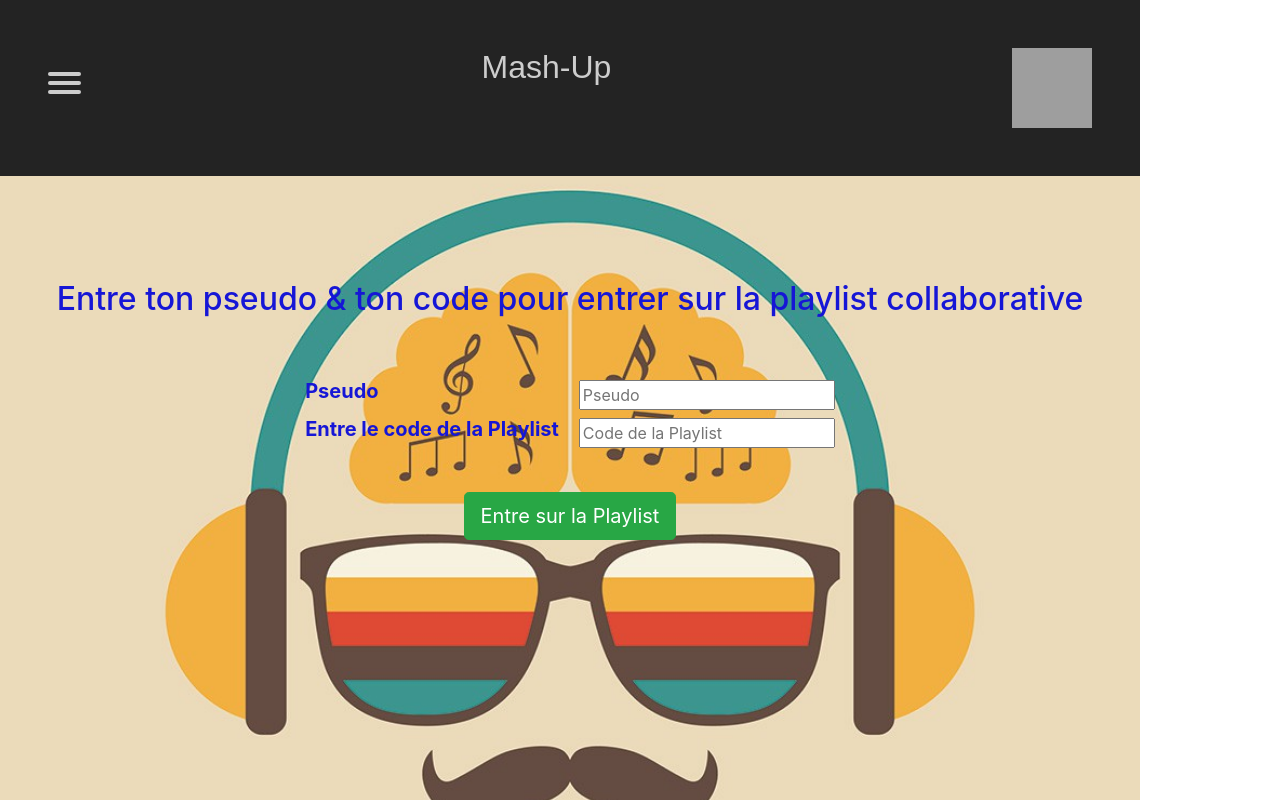
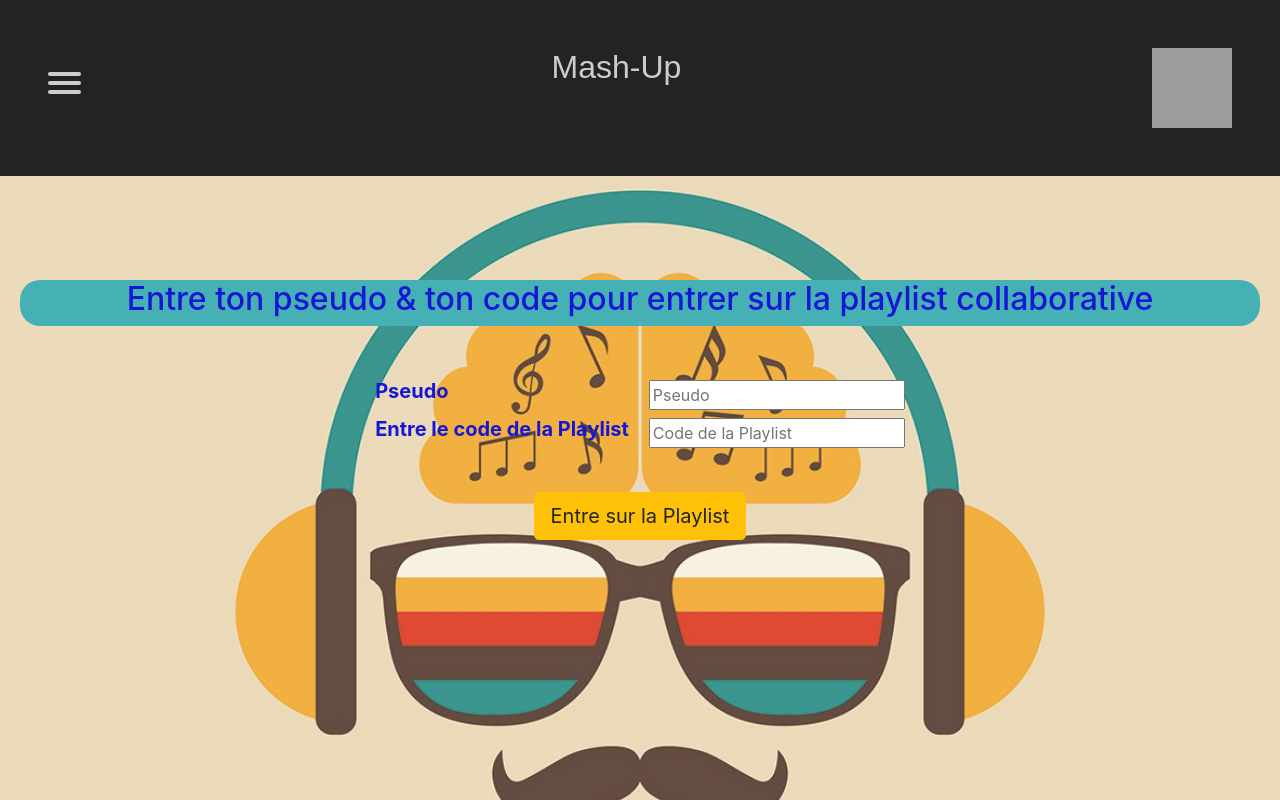
Before and after one commit to Paul-Verdure/mash-up, a React (Create React App) app in the folder client/: page / in a window 1280 px wide. Built offline with nearby package versions, Linux system fonts and the light colour scheme; grey boxes are pictures that could not be loaded; what spotify-web-api-node would draw is missing.

Commit message:
css home page v2

```diff
--- a/client/src/Login.js
+++ b/client/src/Login.js
@@ -96,10 +96,8 @@ export default function Login() {
 
 
   return (
-    <Container
-      className="home"
 
-    >
+    <div className="container__home">
       <Header />
           <div className="signUpLoginBox">
               <div className="slContainer">
@@ -124,7 +122,7 @@ export default function Login() {
                             </div>
                             <div className="button__enterplay">
 
-                                <a className="btn btn-success btn-lg" href={AUTH_URL}>
+                                <a className="btn btn-warning btn-lg " href={AUTH_URL}>
                                   Entre sur la Playlist
                                 </a>
                               </div>
@@ -135,6 +133,6 @@ export default function Login() {
                   </div>
               </div>
 
-    </Container>
+    </div>
   )
 }
--- a/client/src/app.css
+++ b/client/src/app.css
@@ -1,3 +1,8 @@
+.body{
+    padding: 0;
+    margin: 0;
+}
+
 .root{
     padding: 0;
     margin:0;
--- a/client/src/index.js
+++ b/client/src/index.js
@@ -2,6 +2,7 @@ import React from "react"
 import ReactDOM from "react-dom"
 import App from "./App"
 import TrackContextProvider from "./context/TrackContext"
+import "./app.css";
 
 ReactDOM.render(
   <React.StrictMode>
--- a/client/src/login.css
+++ b/client/src/login.css
@@ -1,10 +1,11 @@
-.home{
+.container__home{
     display: grid;
     grid-template-columns: 1fr;
     grid-template-rows: 1fr 1fr 1fr;
     width: 100vw;
     height: 100vh;
-    background-image: url(./assets/image.jpg);
+    background: url(./assets/image.jpg) ;
+    background-color: rgba(255, 208, 0, 0.7);
     background-repeat: no-repeat;
     background-size: 350%;
     background-position:  top 150px center;
@@ -12,7 +13,7 @@
 }
 
 @media screen and (min-width: 767px) {
-    .home {
+    .container__home{
         background-size: cover;
     }
     .formContent{
@@ -25,6 +26,7 @@
         font-weight: bold;
         font-size: 20px;
     }
+
 
   }
 
@@ -48,12 +50,19 @@ input{
     align-content: center;
     margin: 20px;
     font-weight: bold;
+    opacity:1.5;
+    background-color: rgb(69, 177, 180);
+    border-radius: 20px;
+    width:auto;
+    height: auto;
 
 }
 .text_explain_h2{
     display: flex;
     text-align: center;
-    color: rgb(22, 22, 214)
+    color: rgb(22, 22, 214);
+    justify-content: center;
+    align-items: center;
 }
 
 .formContent{
@@ -65,12 +74,14 @@ input{
     display: flex;
     justify-content: space-between;
     align-items: center;
+    text-align: center;
 }
 
 .button__enterplay{
     grid-row: 3;
     display: flex;
     justify-content: center;
+    align-items: center;
     border-radius: 20px;
     margin-top: 20px;
 }
```
